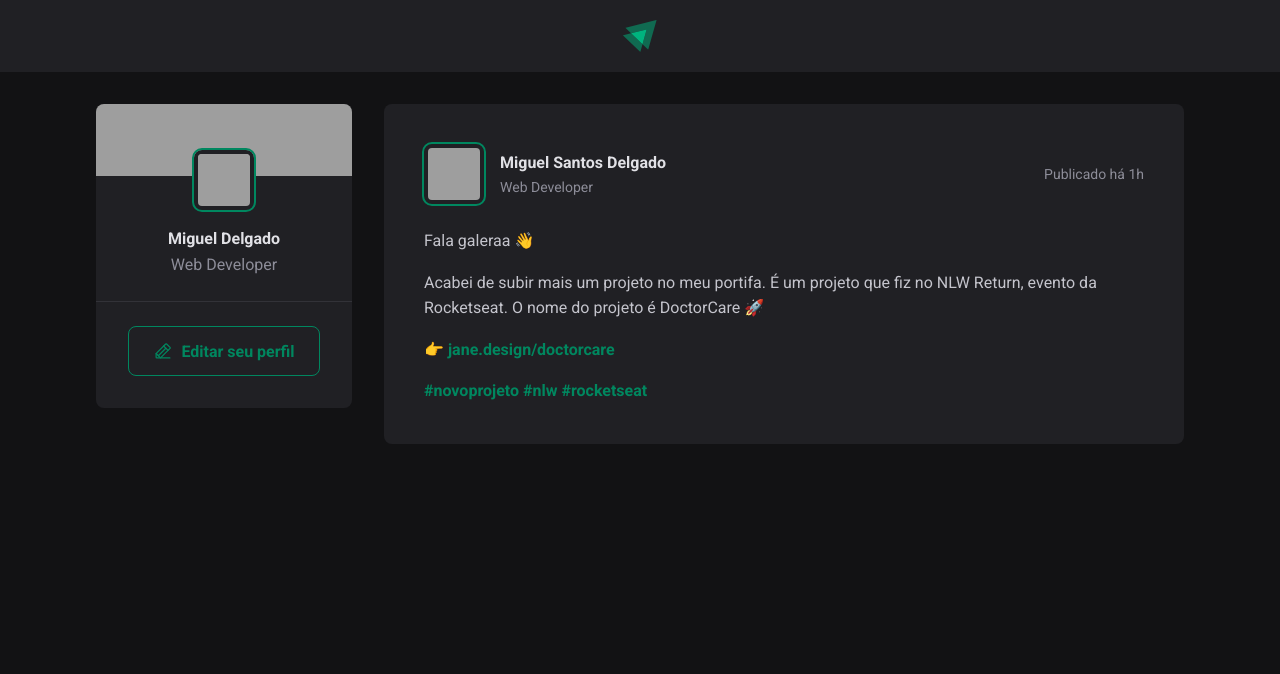
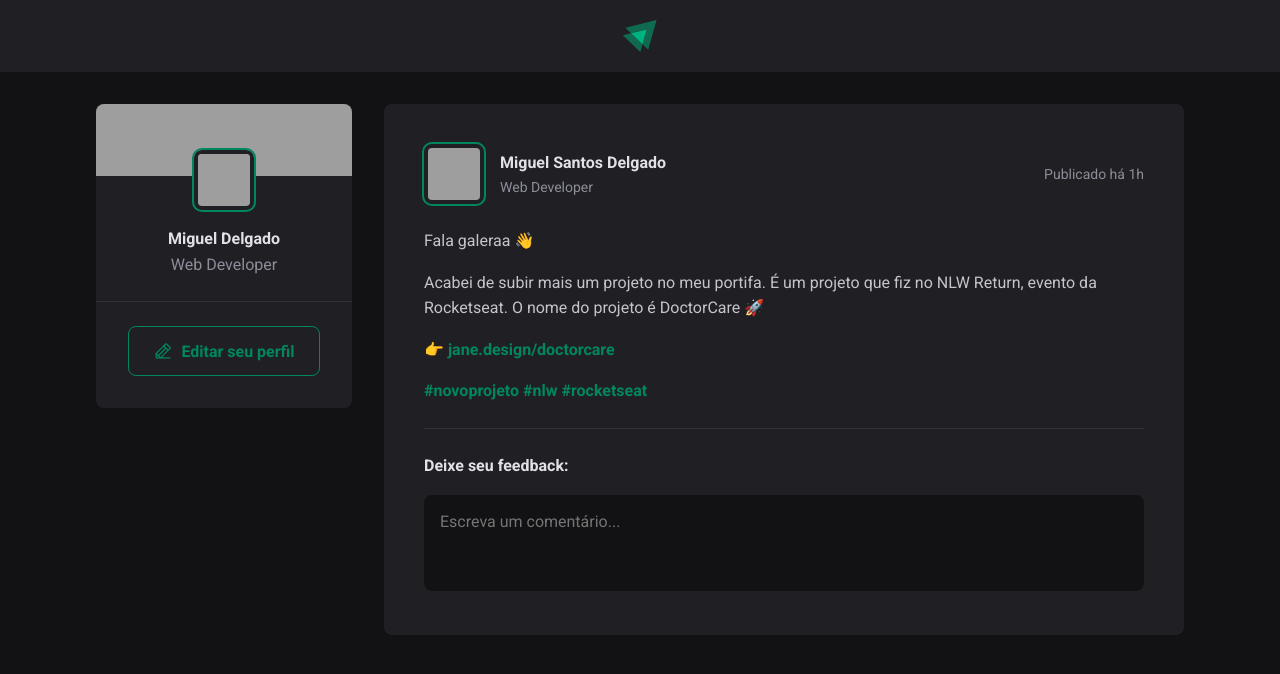
Before and after one commit to migueldelgg/react-rocketseat, a React (Vite) app: page / in a window 1280 px wide. Shown: the top 674 px of the page. Built offline with nearby package versions, Linux system fonts and the light colour scheme; grey boxes are pictures that could not be loaded.

Commit message:
Formulario de comentários, uso de focus-within para esconder o botão

```diff
--- a/src/App.jsx
+++ b/src/App.jsx
@@ -8,15 +8,17 @@ import './global.css'
 import styles from './App.module.css'
 
 export function App() {
+  const name = 'Miguel Santos Delgado'
+
   return (
     <div>
       <Header />
 
       <div className={styles.wrapper}>
-        <Sidebar/>
-
-
-        <Post></Post>
+        <Sidebar />
+        <main>
+          <Post name={name} />
+        </main>
       </div>
     </div>
   )
--- a/src/components/Post.jsx
+++ b/src/components/Post.jsx
@@ -1,6 +1,6 @@
 import styles from './Post.module.css'
 
-export function Post() {
+export function Post({ name }) {
     return (
         <article className={styles.post}>
 
@@ -8,7 +8,7 @@ export function Post() {
                 <div className={styles.author}>
                     <img className={styles.avatar} src="https://avatars.githubusercontent.com/u/150628051?v=4" />
                     <div className={styles.authorInfo}>
-                        <strong>Miguel Santos Delgado</strong>
+                        <strong>{name}</strong>
                         <span>Web Developer</span>
                     </div>
                 </div>
@@ -22,6 +22,18 @@ export function Post() {
                 <p>👉 <a href="">jane.design/doctorcare</a></p>
                 <p><a href="">#novoprojeto</a> <a href="">#nlw</a> <a href="">#rocketseat</a></p>
             </div>
+
+            <form className={styles.commentForm}>
+                <strong>Deixe seu feedback:</strong>
+
+                <textarea
+                    placeholder='Escreva um comentário...'
+                />
+
+                <footer>
+                    <button type='submit'>Publicar</button>
+                </footer>
+            </form>
         </article>
     );
 }
--- a/src/components/Post.module.css
+++ b/src/components/Post.module.css
@@ -30,7 +30,7 @@
 
 /* Cabeçalho */
 
-.post > header {
+.post>header {
     display: flex;
     align-items: center;
     justify-content: space-between;
@@ -47,7 +47,7 @@
     gap: 1rem;
 }
 
-.author img{
+.author img {
     width: calc(3rem + 12px);
     height: calc(3rem + 12px);
     border-radius: 8px;
@@ -55,15 +55,67 @@
     outline: 2px solid var(--green-500);
 }
 
-.authorInfo strong{
+.authorInfo strong {
     display: block;
     color: var(--gray-100);
     line-height: 1.6;
 }
 
-.authorInfo span{
+.authorInfo span {
     display: block;
     font-size: 0.875rem;
     color: var(--gray-400);
     line-height: 1.6;
 }
+
+.commentForm {
+    width: 100%;
+    margin-top: 1.5rem;
+    padding-top: 1.5rem;
+    border-top: 1px solid var(--gray-600);
+}
+
+.commentForm > strong {
+    line-height: 1.6;
+    color: var(--gray-100)
+}
+
+.commentForm textarea {
+    width: 100%;
+    background: var(--gray-900);
+    border: 0;
+    resize: none;
+    height: 6rem;
+    padding: 1rem;
+    border-radius: 8px;
+    color: var(--gray-100);
+    line-height: 1.4;
+    margin-top: 1rem;
+}
+
+.commentForm footer {
+    visibility: hidden;
+    max-height: 0;
+}
+
+.commentForm:focus-within footer {
+    visibility: visible;
+    max-height: none;
+}
+
+.commentForm button[type=submit] {
+    padding: 1rem 1.5rem;
+    margin-top: 1rem;
+    border-radius: 8px;
+    border: 0;
+    background: var(--green-500);
+    color: var(--white);
+    font-weight: bold;
+    cursor: pointer;
+
+    transition: background-color 0.1s;
+}
+
+.commentForm button[type=submit]:hover {
+    background: var(--green-300);
+}
--- a/src/global.css
+++ b/src/global.css
@@ -10,6 +10,11 @@
 
     --green-300: #00B37E;
     --green-500: #00875f;
+}
+
+:focus{
+    outline: transparent;
+    box-shadow: 0 0 0 2px var(--green-500);
 }
 
 * {
```
